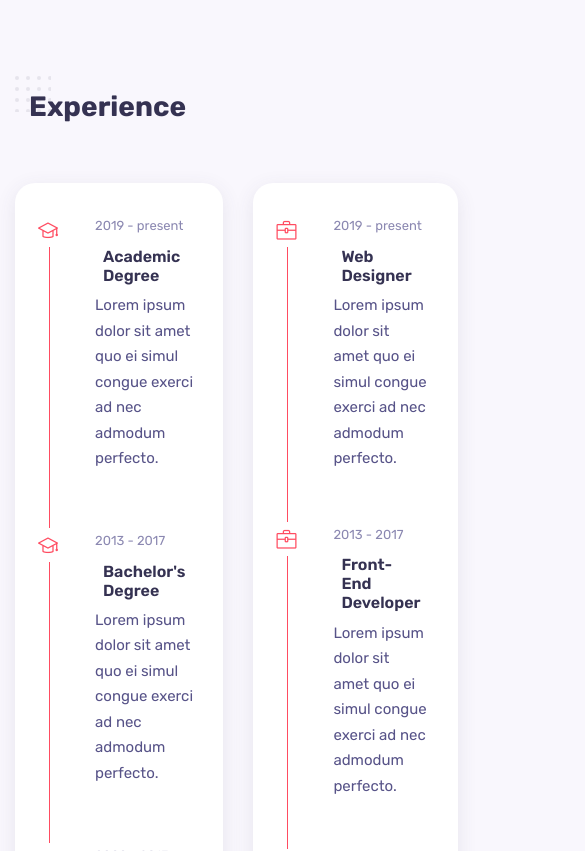
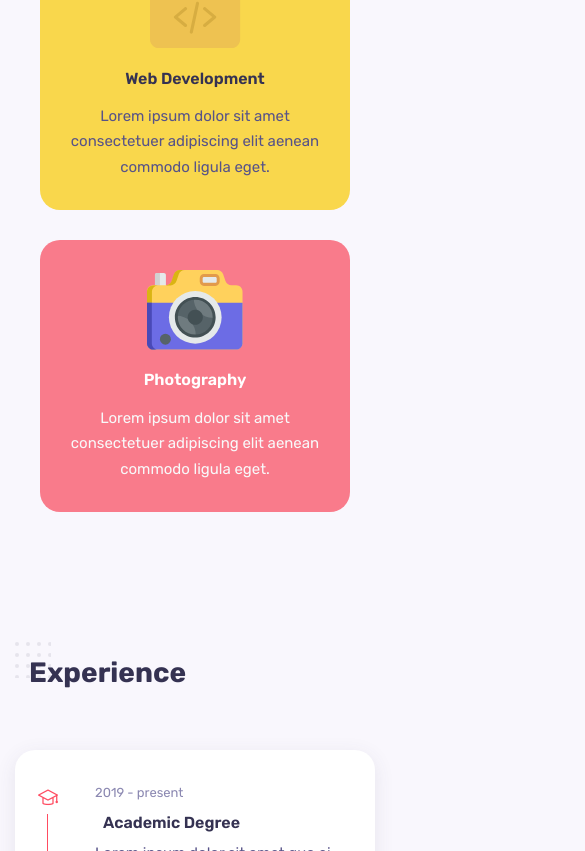
Before and after one commit to oshadaera68/Portfolio_With_React.js_v0.1, a React (Create React App) app: page / in a window 390 px wide. Shown: the part 2662-3513 px from the top of the page, 585 px wide, since content can reach past the window. Built offline with nearby package versions, Linux system fonts and the light colour scheme; the HTML template or start-up script is replaced by a standard one.

Commit message:
updated content

```diff
--- a/src/components/about/about.css
+++ b/src/components/about/about.css
@@ -139,4 +139,10 @@
         grid-template-columns: 1fr;
         row-gap: 1.875rem;
     }
+
+    .about__boxes {
+        grid-template-columns: repeat(2, 150px);
+        row-gap: 1.5rem;
+        justify-content: center;
+    }
 }
--- a/src/components/blog/blog.css
+++ b/src/components/blog/blog.css
@@ -58,3 +58,17 @@
 .blog__dot {
     font-weight: var(--font-bold);
 }
+
+@media screen and (max-width:1024px) {
+    .blog__container {
+        grid-template-columns: repeat(2, 330px);
+        justify-content: center;
+        row-gap: 1.875rem;
+    }
+}
+
+@media screen and (max-width:768px) {
+    .blog__container {
+        grid-template-columns: 310px;
+    }
+}
--- a/src/components/contact/contact.css
+++ b/src/components/contact/contact.css
@@ -47,3 +47,17 @@
 .contact__form-area textarea {
     resize: none;
 }
+
+@media screen and (max-width:1024px) {
+    .contact__container {
+        grid-template-columns: repeat(2, 330px);
+        justify-content: center;
+        row-gap: 1.875rem;
+    }
+}
+
+@media screen and (max-width:768px) {
+    .contact__container {
+        grid-template-columns: 310px;
+    }
+}
--- a/src/components/portfolio/portfolio.css
+++ b/src/components/portfolio/portfolio.css
@@ -96,3 +96,25 @@
     opacity: 1;
     transform: translateY(0);
 }
+
+@media screen and (max-width:1024px) {
+    .work__filters {
+        justify-content: center;
+    }
+
+    .work__container {
+        grid-template-columns: repeat(2, 330px);
+        justify-content: center;
+        row-gap: 1.875rem;
+    }
+}
+
+@media screen and (max-width:768px) {
+    .work__container {
+        grid-template-columns: 310px;
+    }
+
+    .work__filters {
+        row-gap: .25rem;
+    }
+}
--- a/src/components/pricing/pricing.css
+++ b/src/components/pricing/pricing.css
@@ -27,10 +27,10 @@
 }
 
 .price em {
-     font-style: normal;
-     font-size: var(--small-font-size);
-     margin-right: 0.5rem;
-     vertical-align: super;
+    font-style: normal;
+    font-size: var(--small-font-size);
+    margin-right: 0.5rem;
+    vertical-align: super;
 }
 
 .price span {
@@ -63,3 +63,21 @@
     border-top-right-radius: 0;
     border-bottom-right-radius: 0;
 }
+
+@media screen and (max-width:1024px) {
+    .pricing__container {
+        grid-template-columns: repeat(2, 330px);
+        justify-content: center;
+        gap: 1.875rem;
+    }
+
+    .pricing__item.best {
+        padding: 1.875rem 2.5rem;
+    }
+}
+
+@media screen and (max-width:768px) {
+    .pricing__container {
+        grid-template-columns: 310px;
+    }
+}
--- a/src/components/resume/resume.css
+++ b/src/components/resume/resume.css
@@ -51,3 +51,21 @@
     font-size: var(--h3-font-size);
     margin: 0.5rem;
 }
+
+@media screen and (max-width:1024px) {
+    .resume__container {
+        grid-template-columns: 450px;
+        justify-content: center;
+        row-gap: 1.875rem;
+    }
+
+    .timeline__item::before {
+        left: 2px;
+    }
+}
+
+@media screen and (max-width:576px) {
+    .resume__container {
+        grid-template-columns: 1fr;
+    }
+}
--- a/src/components/services/services.css
+++ b/src/components/services/services.css
@@ -51,3 +51,17 @@
 .services__card:nth-child(2) .services__description {
     color: var(--text-color);
 }
+
+@media screen and (max-width:1024px) {
+    .services__container {
+        grid-template-columns: repeat(2, 330px);
+        justify-content: center;
+        row-gap: 1.875rem;
+    }
+}
+
+@media screen and (max-width:768px) {
+    .services__container {
+        grid-template-columns: 310px;
+    }
+}
```
